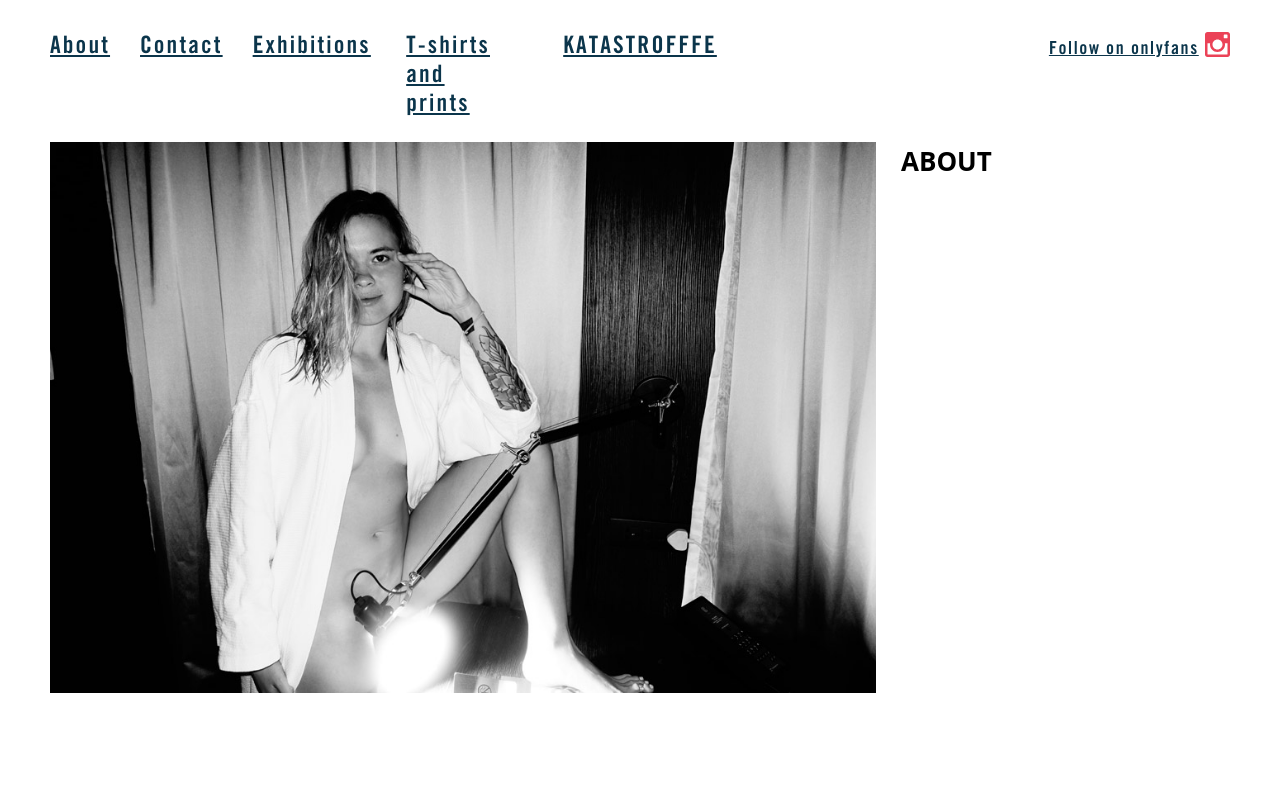
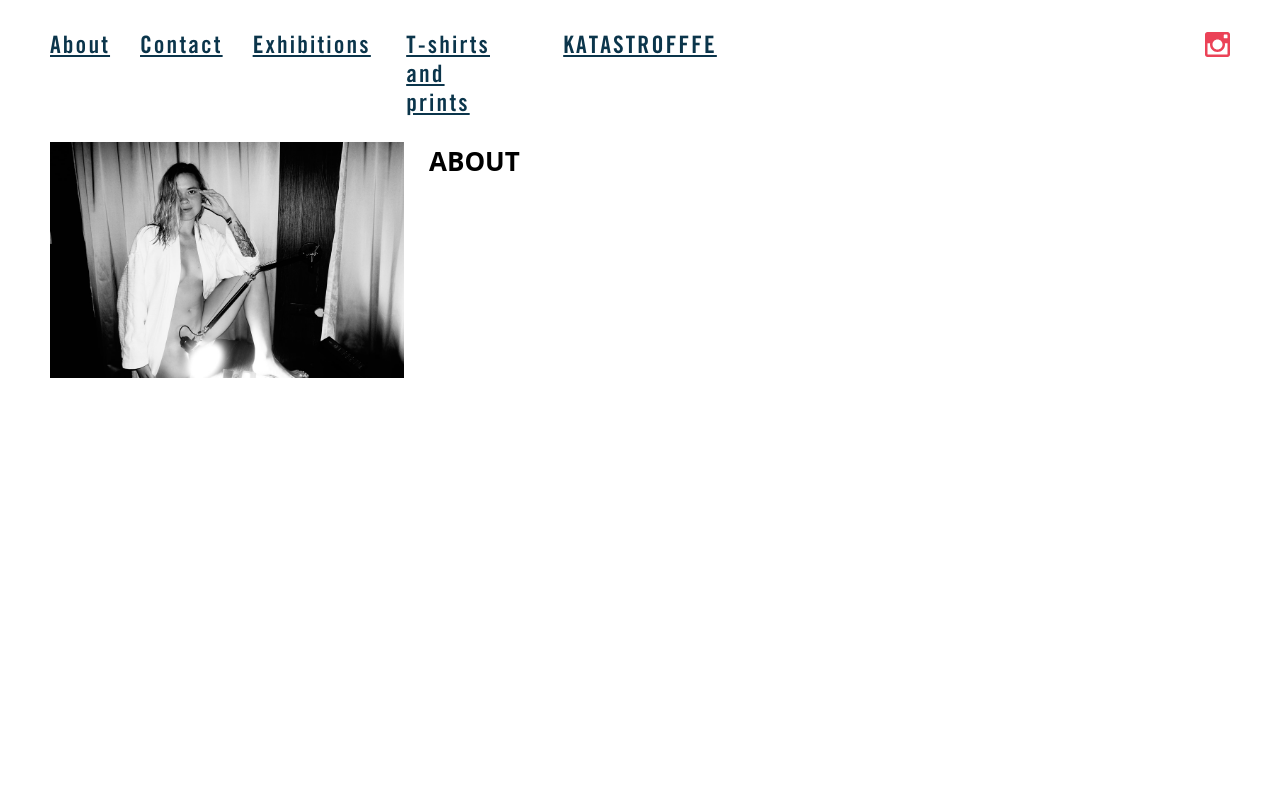
Before and after one commit to Adel-Bulgakova/katastrofffe.com, a Django app: template katastrofffe/templates/about.html in a window 1280 px wide. Run offline with Django 3.2, Linux system fonts and the light colour scheme; the template is opened without the code that fills it, so the values that code supplies are empty.

Commit message:
Changes in style

```diff
--- a/katastrofffe/templates/about.html
+++ b/katastrofffe/templates/about.html
@@ -12,7 +12,7 @@
 
 {% block content %}
 
-<div class="container-justified post-container">
+<div class="container-justified post-container" id="about-container">
     <div class="post-media">
         <div class="item">
             <img src="{% static 'images/wgjeru8LGrRW.jpg' %}" width="">
--- a/katastrofffe/templates/base.html
+++ b/katastrofffe/templates/base.html
@@ -77,9 +77,6 @@
         </div>
         <div class="social-icons-block">
             <div class="social-icon-cell">
-                <a href="https://www.onlyfans.com/katastrofffe/" class="nav-link" title="Follow on onlyfans" target="_blank"><span class="base-span">Follow on onlyfans</span><span class="double-span">Follow on onlyfans</span></a>
-            </div>
-            <div class="social-icon-cell">
                  <a href="https://www.instagram.com/{{ config.INSTAGRAM }}/" class="social-icon" title="Follow on instagram" target="_blank"><img src="{% static 'images/instagram-icon.svg' %}" alt="instagram"></a>
             </div>
         </div>
--- a/static/scss/index.scss
+++ b/static/scss/index.scss
@@ -550,6 +550,18 @@ header {
     }
 }
 
+#about-container {
+    .post-media {
+        width: 30%;
+    }
+
+    .post-content {
+        width: 70%;
+        position: relative;
+        line-height: 1.5;
+    }
+}
+
 @media all and (max-width: 991px) {
     .post-container {
         display: block;
@@ -690,6 +702,12 @@ textarea {
     }
 }
 
+.events-list .object-container {
+    width: 100%;
+    padding-right: 0;
+    margin-bottom: 50px;
+}
+
 @media all and (max-width: 991px) {
     .object-container {
         width: 50%;
@@ -697,6 +715,10 @@ textarea {
         &:nth-child(2n) {
             padding-right: 0;
        }
+    }
+
+    .events-list .object-container {
+        width: 100%;
     }
 }
 
```
Also changed, not shown: katastrofffe/templates/event/event_detail.html (+6 -6 lines), katastrofffe/templates/event/events_list.html (+10 -10 lines), static/bundle/index.css, static/bundle/post.css.
